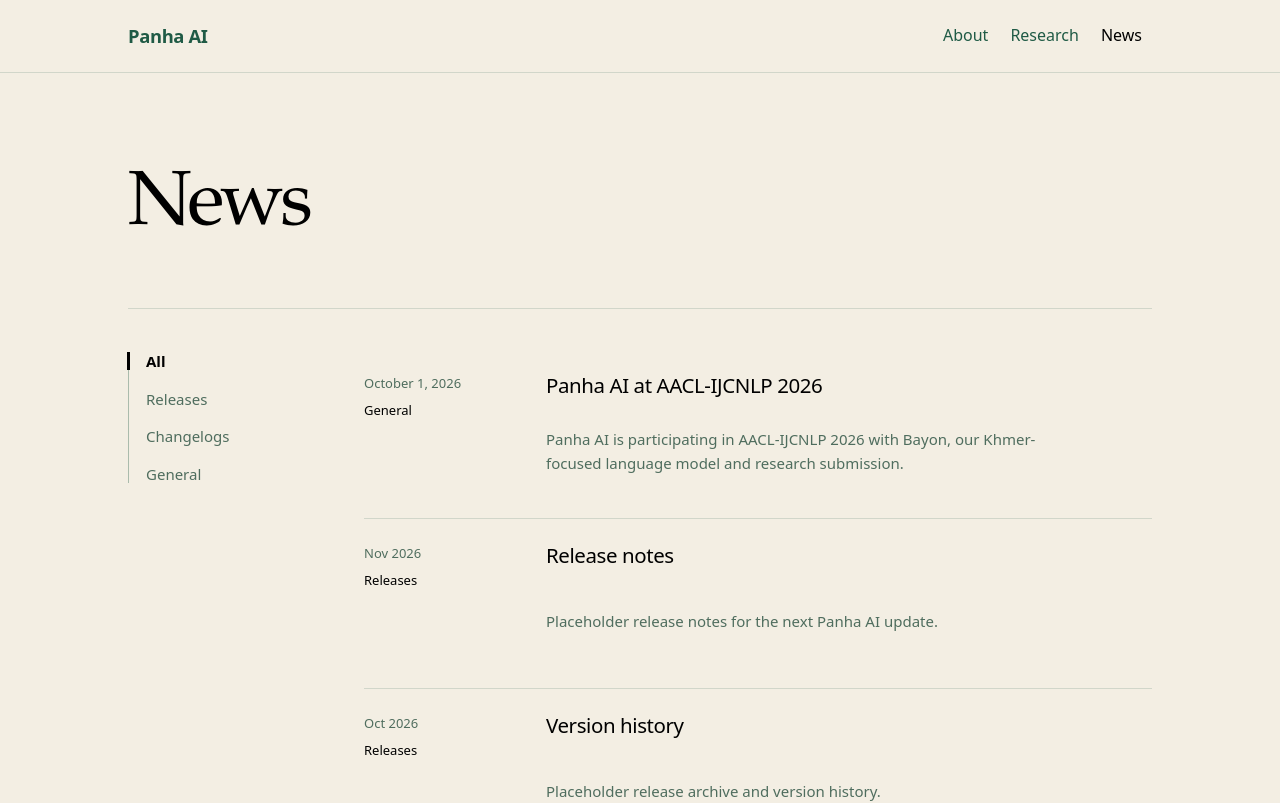
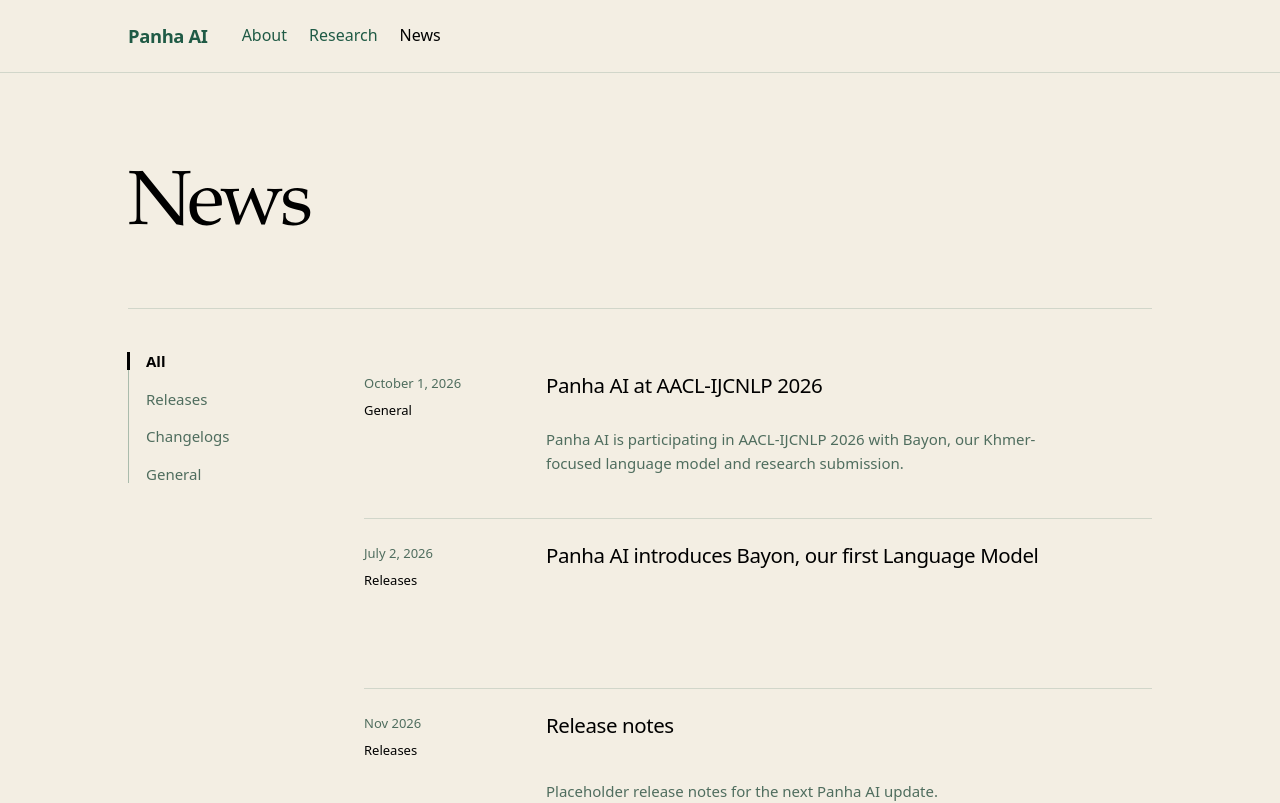
Before and after one commit to sovannpanhaseng/panha-ai, a Next.js app: page /news in a window 1280 px wide. Shown: the top 803 px of the page. Built offline with nearby package versions, Linux system fonts and the light colour scheme.

Commit message:
Align navigation left and add Bayon news card
Move the primary navigation beside the wordmark and list the July 2, 2026 Bayon release as a linked card in All and Releases.

```diff
--- a/app/globals.css
+++ b/app/globals.css
@@ -278,7 +278,7 @@ main {
   display: flex;
   align-items: center;
   gap: 2px;
-  margin-left: auto;
+  margin-left: 0;
 }
 
 .nav-item {
--- a/components/news-list.tsx
+++ b/components/news-list.tsx
@@ -12,7 +12,7 @@ type NewsItem = {
   title: string;
   date: string;
   category: NewsCategory;
-  excerpt: string;
+  excerpt?: string;
   href?: string;
 };
 
@@ -24,6 +24,12 @@ const ITEMS: NewsItem[] = [
     excerpt:
       "Panha AI is participating in AACL-IJCNLP 2026 with Bayon, our Khmer-focused language model and research submission.",
     href: "/news/2026-10-01",
+  },
+  {
+    title: "Panha AI introduces Bayon, our first Language Model",
+    date: "July 2, 2026",
+    category: "Releases",
+    href: "/news/2026-07-02",
   },
   {
     title: "Release notes",
@@ -104,7 +110,9 @@ export function NewsList() {
               </div>
 
               <h2 className="news-card__title">{item.title}</h2>
-              <p className="news-card__excerpt">{item.excerpt}</p>
+              {item.excerpt ? (
+                <p className="news-card__excerpt">{item.excerpt}</p>
+              ) : null}
             </>
           );
 
```
